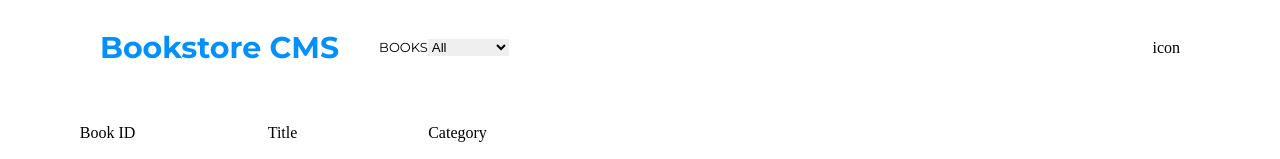
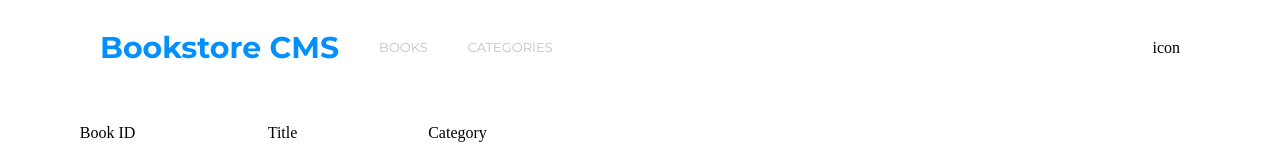
Before and after one commit to patrikis-angelos/Bookstore, a React (Create React App) app: page / in a window 1280 px wide. Shown: the top 159 px of the page. Built offline with nearby package versions, Linux system fonts and the light colour scheme.

Commit message:
Add select option on Nav component

```diff
--- a/src/assets/scss/_nav.scss
+++ b/src/assets/scss/_nav.scss
@@ -7,8 +7,9 @@
 .select {
   display: block;
   border: none;
+  appearance: none;
 }
 
-.select::after{
-  display: none;
+.select:focus {
+  outline: none;
 }
--- a/src/assets/styles.css
+++ b/src/assets/styles.css
@@ -8,10 +8,11 @@
 .select {
   display: block;
   border: none;
+  appearance: none;
 }
 
-.select::after {
-  display: none;
+.select:focus {
+  outline: none;
 }
 
 .flex {
@@ -210,8 +211,8 @@
   background-color: white;
 }
 
-.hover-light-grey:hover {
-  color: #c4c4c4;
+.hover-grey:hover {
+  color: #121212;
 }
 
 .mont-bold {
--- a/src/components/CategoryFilter.js
+++ b/src/components/CategoryFilter.js
@@ -3,19 +3,19 @@ import PropTypes from 'prop-types';
 import categories from '../assets/categories';
 
 const CategoryFilter = (props) => {
-  const filters = ['All', ...categories];
+  const filters = ['CATEGORIES', ...categories];
   const options = filters.map((option) => (
     <option key={option} value={option}>{option}</option>
   ));
 
   const handleFilterChange = (e) => {
-    const filter = e.target.value === 'All' ? '' : e.target.value;
+    const filter = e.target.value === 'CATEGORIES' ? '' : e.target.value;
     props.filterHandler(filter);
   };
 
   return (
     <select
-      className="select"
+      className="select mont-regular standar m-l-40 color-light-grey hover-grey background-white"
       onChange={(e) => handleFilterChange(e)}
     >
       {options}
--- a/src/components/Nav.js
+++ b/src/components/Nav.js
@@ -11,7 +11,7 @@ const Nav = (props) => {
     <nav className="flex space-between nav align-center">
       <div className="flex align-center">
         <h1 className="mont-bold color-azure big">Bookstore CMS</h1>
-        <div className="mont-regular standar m-l-40 grey hover-light-grey">BOOKS</div>
+        <div className="mont-regular color-light-grey hover-grey standar m-l-40">BOOKS</div>
         <CategoryFilter filterHandler={handleFilterChange} />
       </div>
       <div>icon</div>
```
Also changed, not shown: src/assets/scss/_colors.scss (+4 -3 lines), 1 other file (tests, documents, lock files or other folders).
